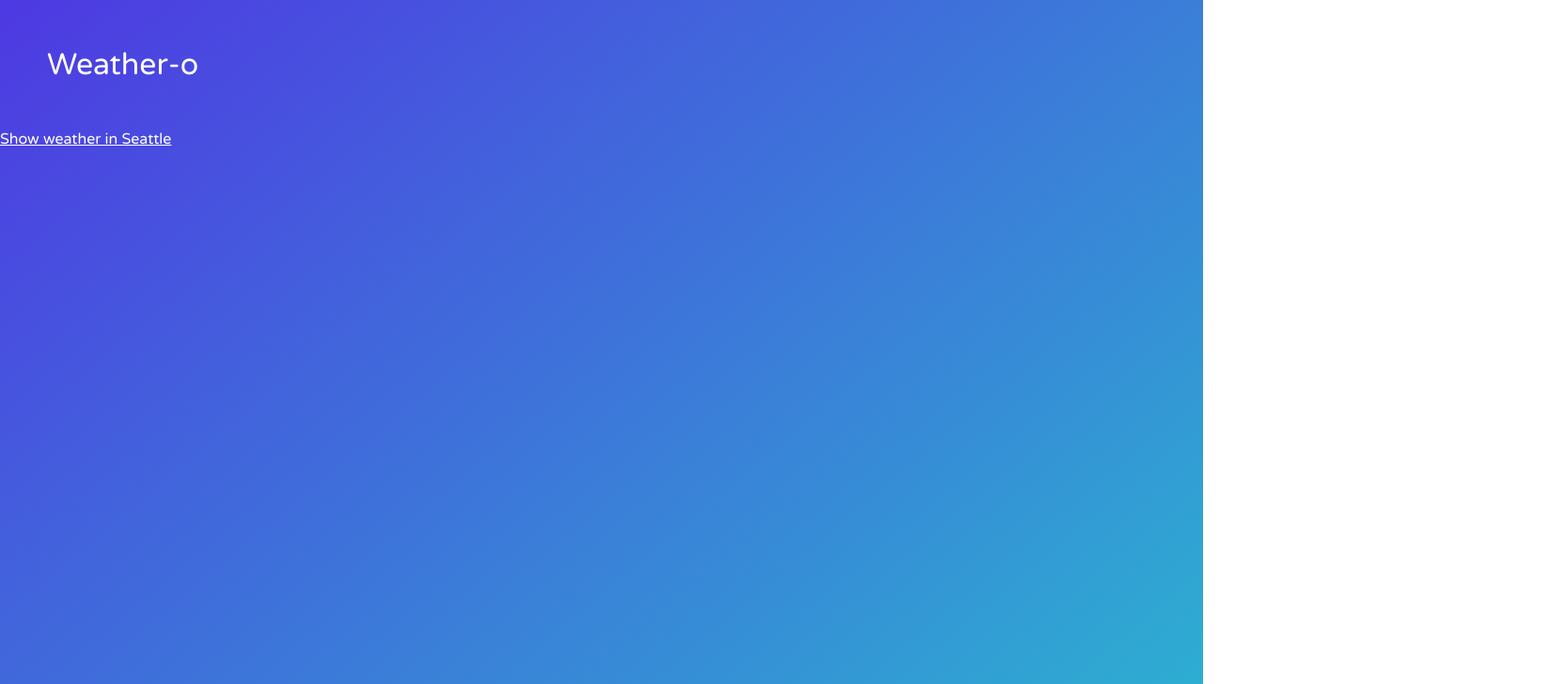
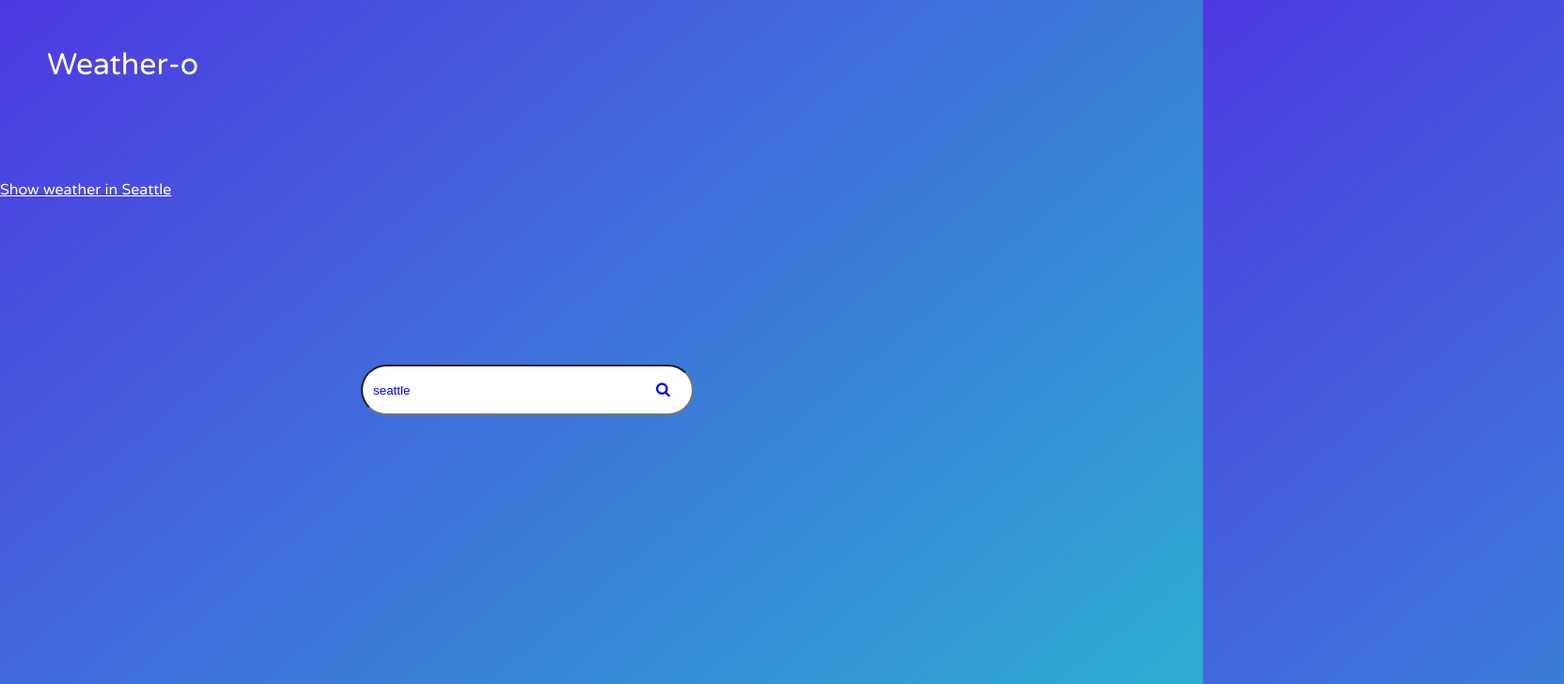
Before and after one commit to partiallymisplaced/team-weather-app, an Angular app: page / in a window 1280 px wide. Shown: the top 728 px of the page at 94% size, 1664 px wide, since content can reach past the window. Built offline with nearby package versions, Linux system fonts and the light colour scheme.

Commit message:
added style and input search box to search component

```diff
--- a/src/app/search/search.component.css
+++ b/src/app/search/search.component.css
@@ -0,0 +1,25 @@
+body{
+    background-color: rgba(0,0,250,0.7);
+    color: blue;
+
+  }
+  .container {
+    position: relative;
+    left: 30%;
+    top: 250px;
+  }
+  input{
+    height: 50px;
+    width:350px;
+    border-radius: 50px;
+  }
+  button{
+    position: relative;
+    border: none;
+    background-color: white;
+    color: blue;
+    left: -40px;
+  }
+  ::placeholder {
+    color: blue;
+  }
--- a/src/app/search/search.component.html
+++ b/src/app/search/search.component.html
@@ -1 +1,5 @@
+<div class="container">
+    <input type="text" placeholder="   seattle">
+    <button class="fa fa-search"></button>
+    </div>
 <a routerLink="current-weather/Seattle" style="cursor: pointer; color: white">Show weather in Seattle</a>
--- a/src/index.html
+++ b/src/index.html
@@ -7,6 +7,7 @@
   <meta name="viewport" content="width=device-width, initial-scale=1">
   <link rel="icon" type="image/x-icon" href="favicon.ico">
   <link href="https://fonts.googleapis.com/css?family=Varela+Round" rel="stylesheet">
+  <link rel="stylesheet" href="https://cdnjs.cloudflare.com/ajax/libs/font-awesome/4.7.0/css/font-awesome.min.css">
   <link rel="stylesheet" href="node_modules\weather-icons\css\weather-icons.css">
 </head>
 <body>
```
